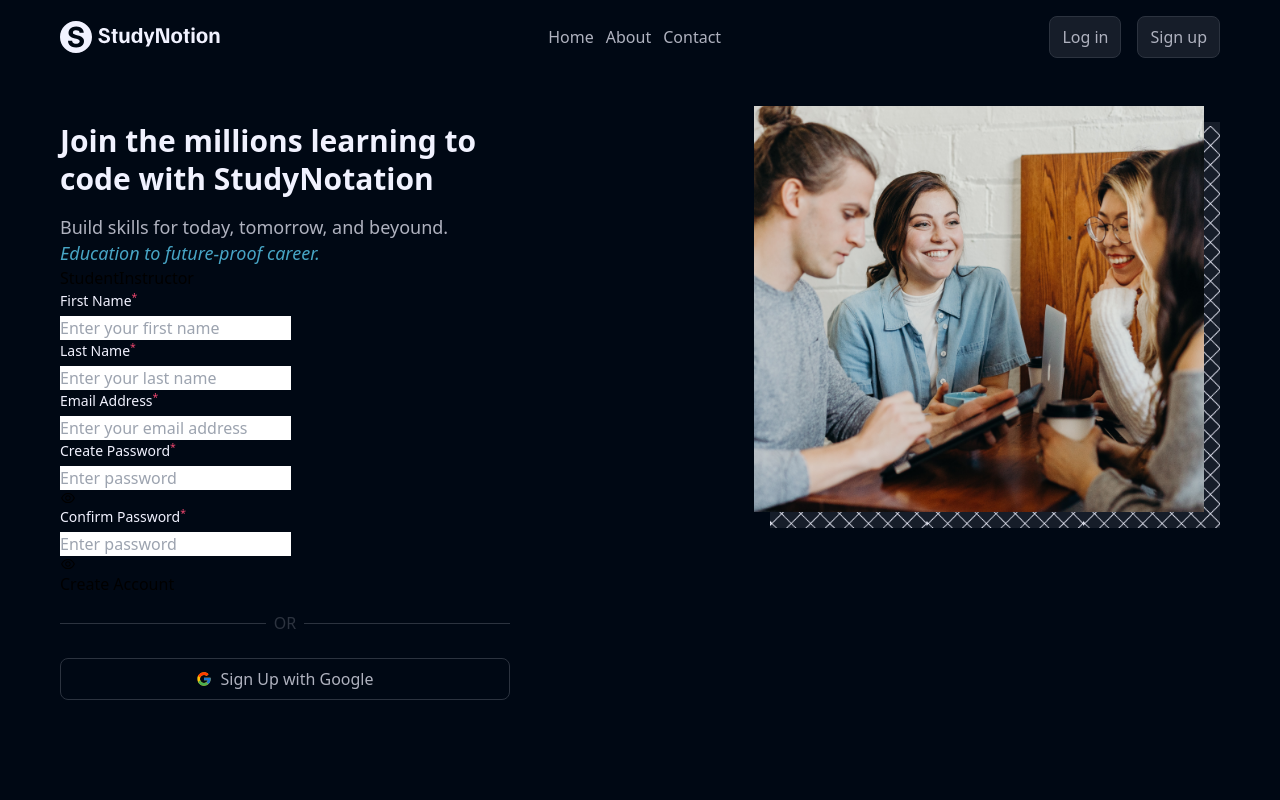
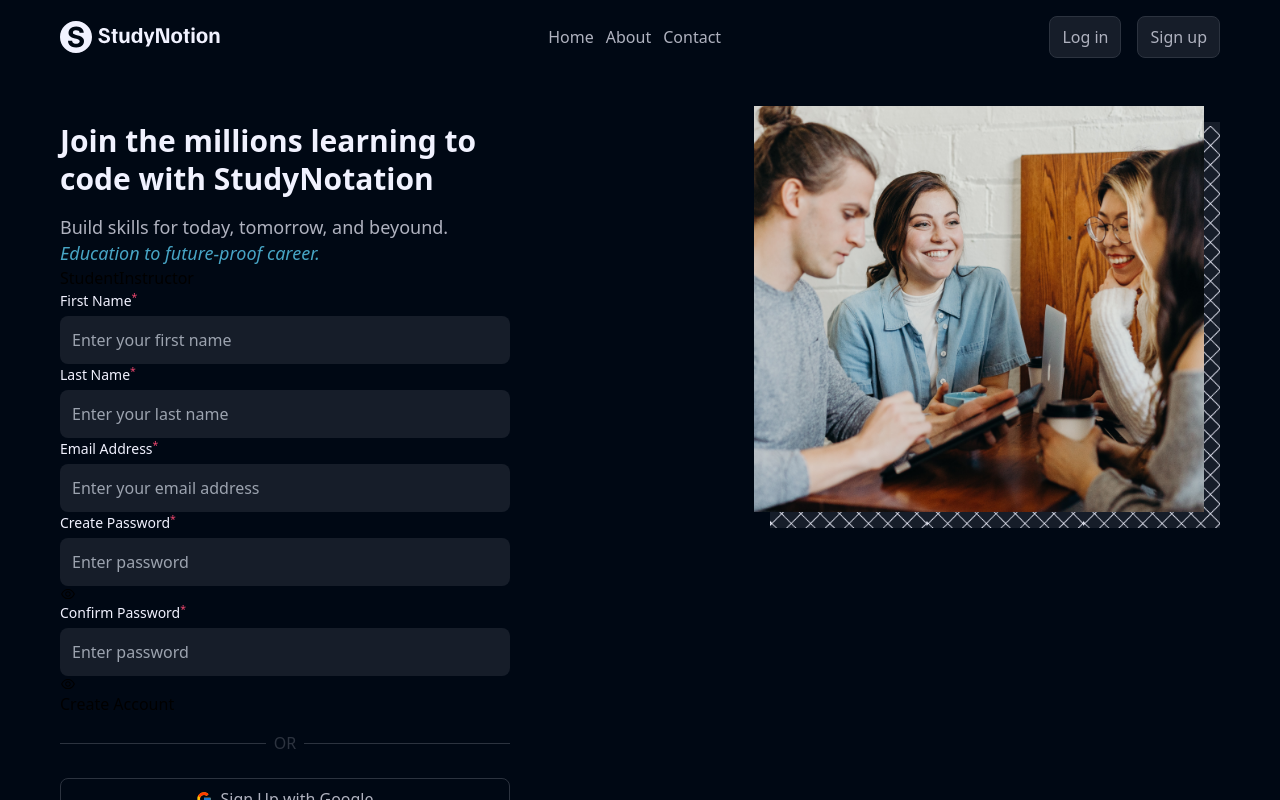
Before and after one commit to sudhanshumandloi/React-practice, a React (Create React App) app in the folder Study_notation_app/: page /signup in a window 1280 px wide. Built offline with nearby package versions, Linux system fonts and the light colour scheme.

Commit message:
copy css of input field and past here

```diff
--- a/Study_notation_app/src/components/Signupform.js
+++ b/Study_notation_app/src/components/Signupform.js
@@ -62,6 +62,7 @@
                             onChange={changeHandler}
                             placeholder="Enter your first name"
                             value={formData.firstname}
+                            className="bg-richblack-800 rounded-[0.5rem] text-richblack-5 w-full p-[12px]"
                         />
                     </label>
 
@@ -75,6 +76,7 @@
                             onChange={changeHandler}
                             placeholder="Enter your last name"
                             value={formData.lastname}
+                            className="bg-richblack-800 rounded-[0.5rem] text-richblack-5 w-full p-[12px]"
                         />
                     </label>
                 </div>
@@ -91,6 +93,7 @@
                             onChange={changeHandler}
                             placeholder="Enter your email address"
                             value={formData.email}
+                            className="bg-richblack-800 rounded-[0.5rem] text-richblack-5 w-full p-[12px]"
                         />
                     </label>
                 </div>
@@ -107,6 +110,7 @@
                             onChange={changeHandler}
                             placeholder="Enter password"
                             value={formData.password}
+                            className="bg-richblack-800 rounded-[0.5rem] text-richblack-5 w-full p-[12px]"
                        />
                         <span onClick={() => setShowPassword((prev) => !prev)}>
                             {showPassword ? (<AiOutlineEyeInvisible />) : (<AiOutlineEye />)}
@@ -123,6 +127,7 @@
                             onChange={changeHandler}
                             placeholder="Enter password"
                             value={formData.confirmpassword}
+                            className="bg-richblack-800 rounded-[0.5rem] text-richblack-5 w-full p-[12px]"
                        />
                         <span onClick={() => setShowConfirmPassword((prev) => !prev)}>
                             {showConfirmPassword ? (<AiOutlineEyeInvisible />) : (<AiOutlineEye />)}
```
